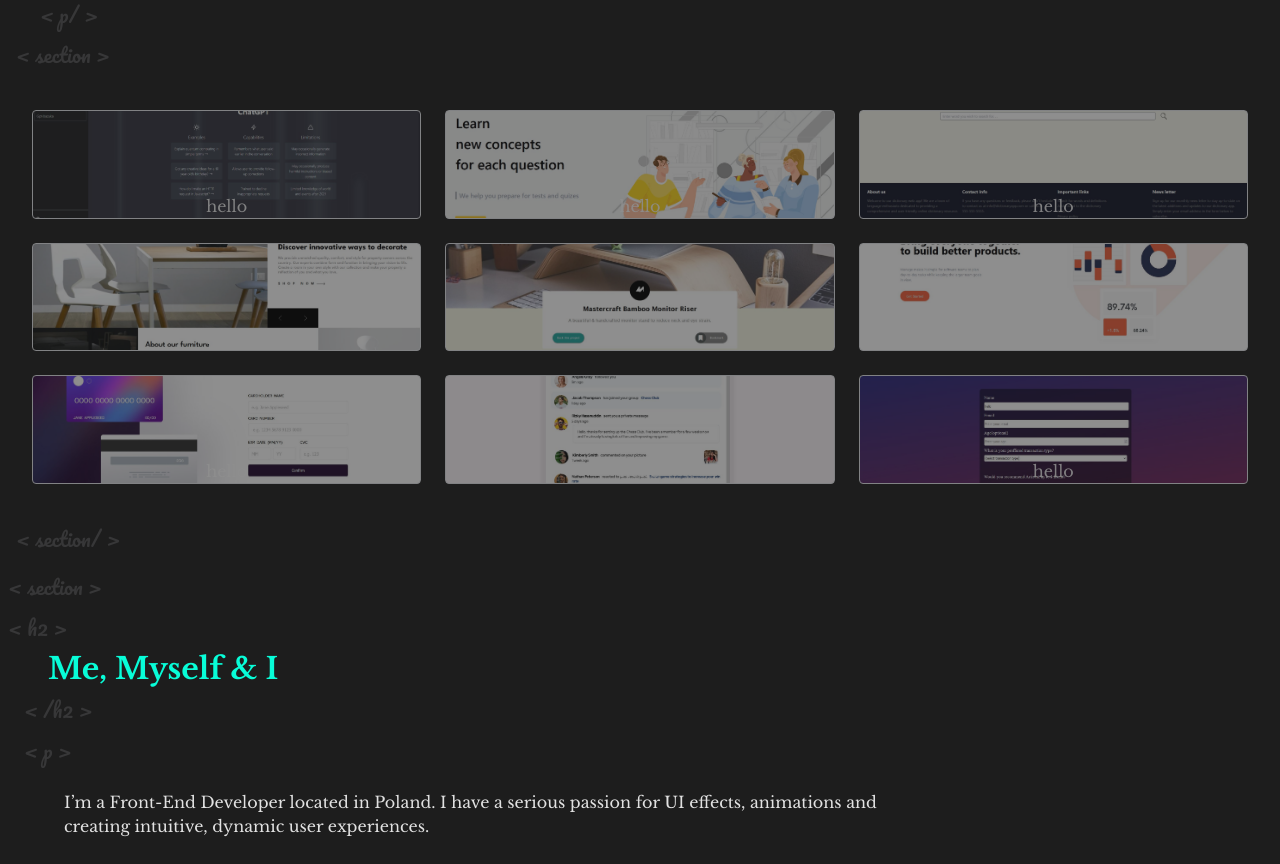
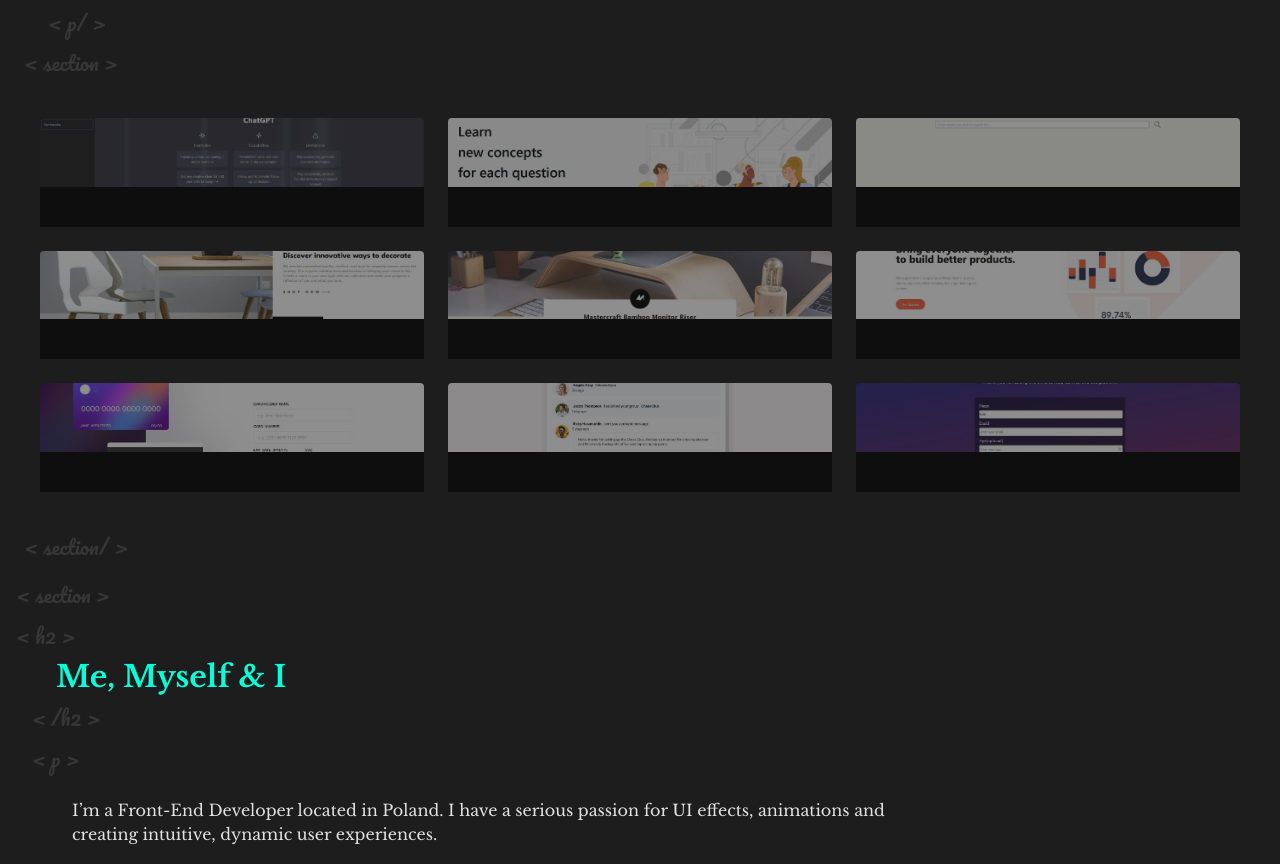
Before and after one commit to Tachy-22/My-Portfolio, a React (Vite) app: page / in a window 1280 px wide. Shown: the part 834-1698 px from the top of the page. Built offline with nearby package versions, Linux system fonts and the light colour scheme.

Commit message:
link additions

```diff
--- a/src/Components/Mobile/MobileNav.jsx
+++ b/src/Components/Mobile/MobileNav.jsx
@@ -9,7 +9,7 @@ function MobileNav() {
     <aside
       className={`${
         !mobileMenuView
-          ? " -left-[100%] "
+          ? " -left-[200%] "
           : "   top-0 right-0 left-0 bottom-0  z-40 "
       } fixed backdrop-blur-xl w-screen  h-screen transition-all duration-700`}
     >
@@ -77,3 +77,5 @@ function MobileNav() {
 }
 
 export default MobileNav;
+
+// git status git add . git commit -m "link additions" git push
--- a/src/Components/SharedComponets/HomePage.jsx
+++ b/src/Components/SharedComponets/HomePage.jsx
@@ -6,7 +6,7 @@ import About_ from "../../Pages/About_";
 
 function HomePage() {
   return (
-    <div className="tablet:w-full w-screen  flex flex-col   ">
+    <div className="tablet:w-full w-screen tablet:p-2 flex flex-col   ">
       <span className="element-tags">&lt; html &gt;</span>
       <span className="element-tags tab">&lt; body &gt;</span>
       <Introduction />
--- a/src/Pages/Work.jsx
+++ b/src/Pages/Work.jsx
@@ -5,13 +5,13 @@ function Work() {
     <section className="w-full  min-h-screen max-w-full flex flex-col justify-start">
       <article className="   flex laptop:w-3/4 w-full flex-col justify-center h-fit   ">
         <article className="       flex flex-col justify-center  ">
-          <span className="  element-tags tablet:tab-2 tab">
-            &lt; h2 &gt;
-          </span>
+          <span className="  element-tags tablet:tab-2 tab">&lt; h2 &gt;</span>
           <h2 className="  text-[#08fdd8] tablet:text-6xl text-2xl font-bold   lg:text-left  tablet:tab-3 tab-2">
             My Portfolio
           </h2>
-          <span className="  element-tags tab-tablet:tab-2 tab">&lt; /h2 &gt;</span>
+          <span className="  element-tags tab-tablet:tab-2 tab">
+            &lt; /h2 &gt;
+          </span>
           <span className="  element-tags tablet:tab-2 tab">&lt; p &gt;</span>
           <div className="    tabet:text-md  flex flex-col gap-6">
             <p className=" tablet:tab-3 tab-2">
@@ -32,10 +32,19 @@ function Work() {
           return (
             <picture
               style={{ "--image-url": `url(${project.src})` }}
-              className=" flex border items-end justify-center  bg-[image:var(--image-url)] bg-cover  bg-center bg-no-repeat opacity-50 hover:scale-[1.1] tablet:h-full h-[10rem] w-full hover:opacity-100 transition-all duration-700 rounded md hover:z-10"
+              className=" flex items-end justify-center  bg-[image:var(--image-url)] bg-cover  bg-center bg-no-repeat opacity-50 hover:scale-[1.1] tablet:h-full h-[10rem] w-full hover:opacity-100 transition-all duration-700 rounded md hover:z-10 hover:text-white  text-black"
               key={index}
             >
-              hello
+              <a
+                target="_blank"
+                href={project.path}
+                rel="noreferrer"
+                className="p-2  bg-black w-full text-center"
+              >
+                <p className="hover:decoration underline underline-offset-8 hover:text-[#08fdd8]">
+                  {project.project}
+                </p>
+              </a>
             </picture>
           );
         })}
```
